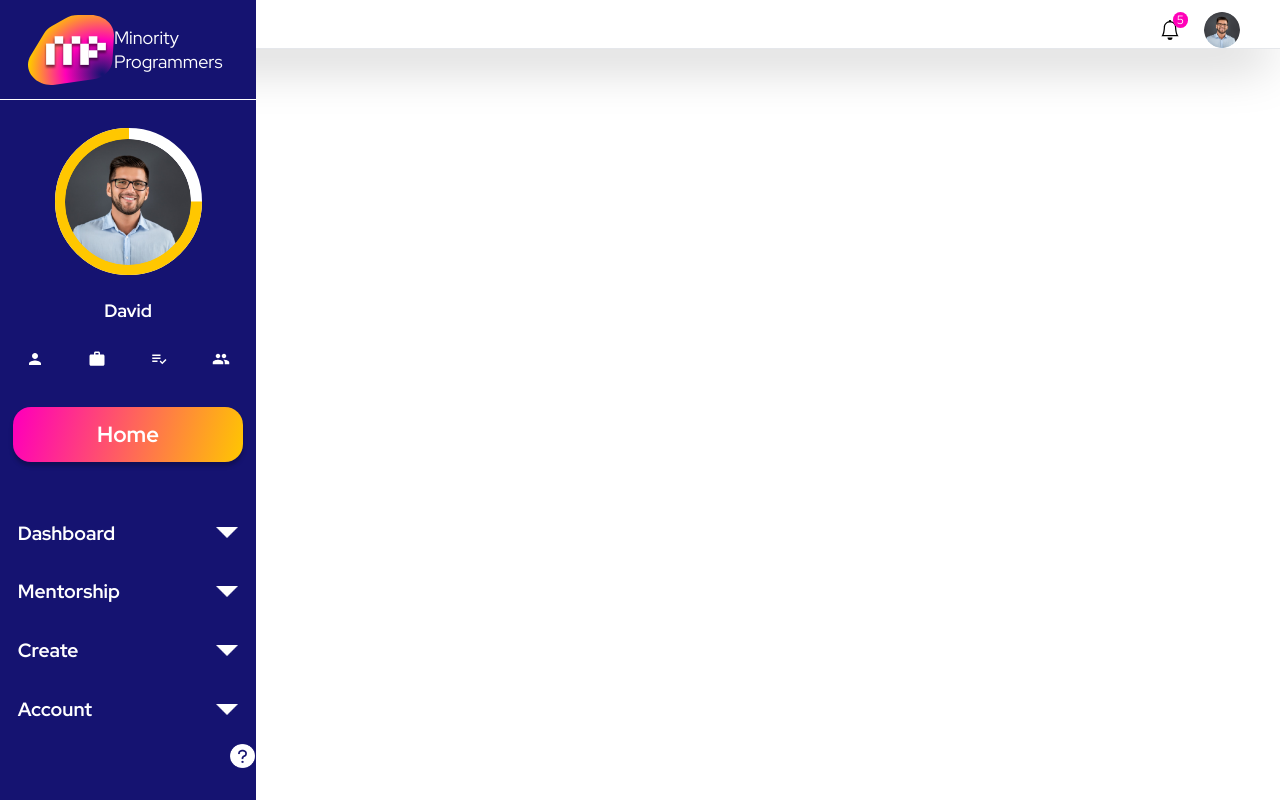
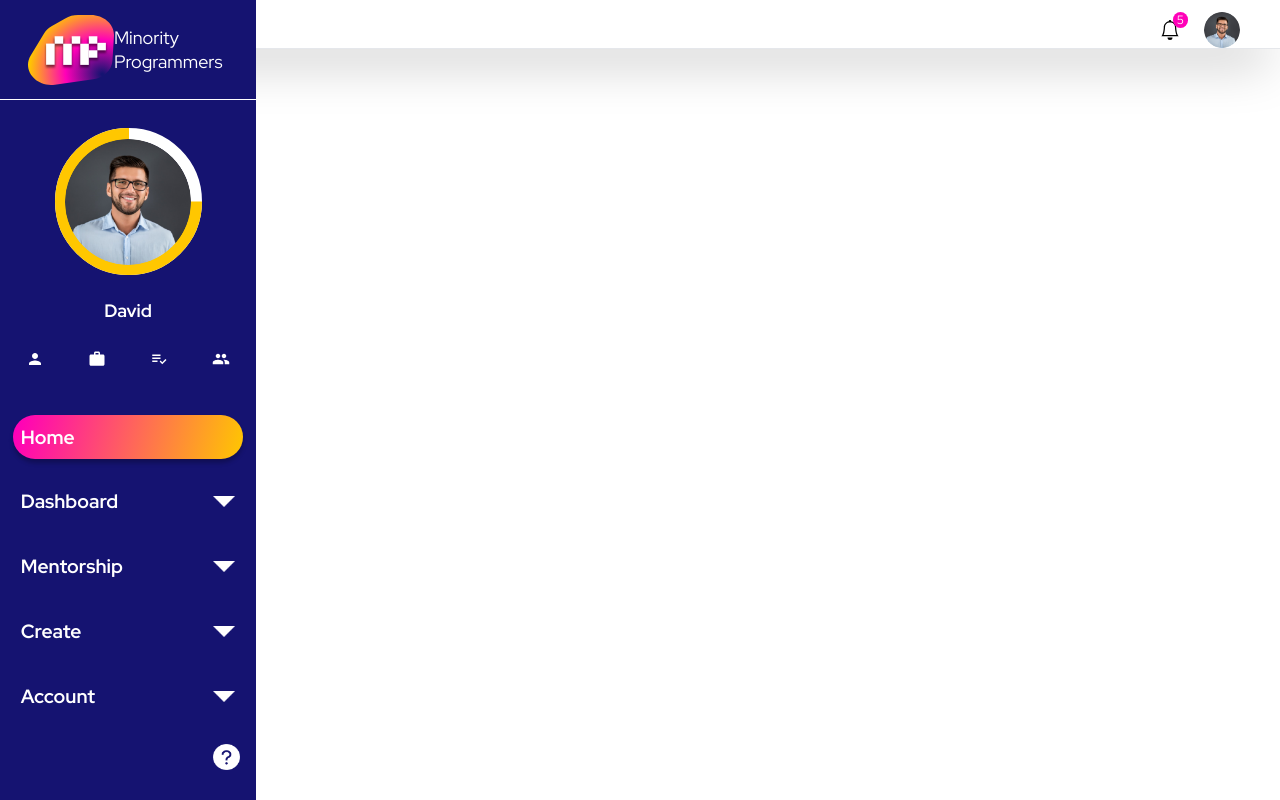
Before and after one commit to Husankhuja/mp-sidebar, a Next.js app: page / in a window 1280 px wide. Built offline with nearby package versions, Linux system fonts and the light colour scheme.

Commit message:
added hover effect and active class to headers

```diff
--- a/components/Button/button.module.css
+++ b/components/Button/button.module.css
@@ -6,8 +6,8 @@
     width: 90%;
     height: 91px;
     margin: 70px auto;
-    background: linear-gradient(104.61deg, #FF00B8 2.65%, #FF655B 51.83%, #FFC700 100%);
-    box-shadow: 0px 4px 4px rgba(0, 0, 0, 0.25);
+    /* background: linear-gradient(104.61deg, #FF00B8 2.65%, #FF655B 51.83%, #FFC700 100%);
+    box-shadow: 0px 4px 4px rgba(0, 0, 0, 0.25); */
     border-radius: 30px;
     text-decoration: none;
     font-family: 'Red Hat Display';
@@ -19,7 +19,7 @@
 }
 .button:hover {
     cursor: pointer;
-    background: #FF00B8;
+    /* background: #FF00B8; */
 }
 
 /* for screen sizes from 1920 - 2254 */
--- a/components/Button/index.jsx
+++ b/components/Button/index.jsx
@@ -5,7 +5,7 @@ import Styles from './button.module.css';
 const Button = () => {
 
     return (
-        <a href="#" className={Styles.button}>Home</a>
+        <a href="#" className={Styles.button + ' active'}>Home</a>
     );
 }
 
--- a/components/Dropdown/dropdown.module.css
+++ b/components/Dropdown/dropdown.module.css
@@ -10,7 +10,13 @@
     flex-direction: row;
     justify-content: space-between;
     align-items: center;
-    padding: 5px;
+    padding: 8px;
+    border-radius: 30px;
+
+}
+.dropdown:hover {
+    background: linear-gradient(104.61deg, #FF00B8 2.65%, #FF655B 51.83%, #FFC700 100%);
+    box-shadow: 0px 4px 4px rgba(0, 0, 0, 0.25);
 }
 .title {
     font-weight: 700;
@@ -20,15 +26,12 @@
 .dropdown img {
     width: 22px;
 }
-.dropdown:hover{
-    background: linear-gradient(left, #FF00B8, #FF655B,#FFC700);
-}
-/* Nav*/
+/* Navigation */
 .links {
     width: auto;
     margin: 10px;
     padding: 0 12px;
-    transition: display 2s;
+    /* transition: display 2s; */
     border-left: 1px #ffffff solid;
 }
 
@@ -36,25 +39,30 @@
     list-style: none;
     margin: 20px 0;
 }
-
 .a {
-    padding: 2px;
+    padding: 5px;
     text-decoration: none;
     font-weight: normal;
     font-size: 1.1rem;
     line-height: 24px;
     text-transform: capitalize;
     color: #ffffff;
+    border-radius: 30px;
+
 }
 .a:hover{
-    background: linear-gradient(left, #FF00B8, #FF655B,#FFC700);
+    background: linear-gradient(104.61deg, #FF00B8 2.65%, #FF655B 51.83%, #FFC700 100%);
+    box-shadow: 0px 4px 4px rgba(0, 0, 0, 0.25);
 }
-
 .hide {
     display: none;
 }
 #dropMenuImg {
     cursor: pointer;
+}
+.active {
+    background: linear-gradient(104.61deg, #FF00B8 2.65%, #FF655B 51.83%, #FFC700 100%);
+    box-shadow: 0px 4px 4px rgba(0, 0, 0, 0.25);
 }
 
 @media only screen and (max-width: 1150px) {
--- a/components/Dropdown/index.jsx
+++ b/components/Dropdown/index.jsx
@@ -1,25 +1,44 @@
-// styles
-import { useState } from 'react';
+import React, { useRef } from 'react';
+import { useEffect, useState } from 'react';
+import ReactDOM from 'react-dom';
 import Styles from './dropdown.module.css';
 
-export default function Index({ linksTitle, links }) {
-    // const linksTitle = links[0];
+export default function Index({linksTitle, links }) {
+    //Default display is none for sublinks
     const [display, setDisplay] = useState(false);
 
-    const handleClick = () => {
-        if (display === true)
+    //Default active class is applied on HOME header
+    const [activeElement, setActiveElement] = useState('home');
+
+    const handleClick = (e) => {
+        let header = e.target.parentElement.firstChild.innerText.toLowerCase();
+
+        if (display === true){
             setDisplay(false);
-        else
+            setActiveElement('home');
+        }
+        else if(display === false){
             setDisplay(true);
+            setActiveElement(header);
+        }
+
     }
-
     return (
         <div className={Styles.container}>
-            <div className={Styles.dropdown}>
+            <div className={linksTitle === activeElement
+                 ? Styles.dropdown + " " + Styles.active
+                 : Styles.dropdown}
+            >
                 <h4 className={Styles.title}>{linksTitle}</h4>
-                <img onClick={handleClick} src='./dropdown-icon.png' alt="dropdown-Icon" id={Styles.dropMenuImg} />
-            </div>
-            <ul className={display === true ? Styles.links : Styles.links && Styles.hide}>
+                {links.length > 0 ?
+                        <img onClick={handleClick}
+                                src='./dropdown-icon.png'
+                                alt="dropdown-Icon"
+                                id={Styles.dropMenuImg}
+                            />
+                        : null }
+             </div>
+            <ul className={display === true ? Styles.links : Styles.links + " " + Styles.hide}>
                 {links.map((link, index) => (
                     <li className={Styles.li} key={index}>
                         <a className={Styles.a} href="#">{link}</a>
--- a/components/SideBar/index.jsx
+++ b/components/SideBar/index.jsx
@@ -1,8 +1,8 @@
+import React, { Children, useEffect } from 'react'
 import SideBarHeader from '../SideBarHeader/index';
 import Profile from '../Profile/index';
 import Button from '../Button/index';
 import SideBarNav from '../SideBarNav/index';
-import { useState } from 'react';
 import ListOfLinks from '../../public/Links/ListOfLinks';
 import userData from '../../public/userData';
 
@@ -15,7 +15,7 @@ export default function SideBar({ Open = false }) {
     <div className={Open === true ? Styles.sidebar : `${Styles.sidebar} ${Styles.sidebarDisplay}`}>
       <SideBarHeader />
       <Profile userData={userData} />
-      <Button />
+      {/* <Button /> */}
       <SideBarNav linksArrTop={ListOfLinks} />
     </div>
   )
--- a/components/SideBarNav/sidebarnav.module.css
+++ b/components/SideBarNav/sidebarnav.module.css
@@ -1,19 +1,25 @@
 .sideBarNav {
     width: auto;
     height: 40vh;
+    margin-top: 5vh;
     display: flex;
     flex-direction: column;
     justify-content: flex-start;
     align-items: center;
+
 }
 
 .questionImg {
     width: 95%;
     margin: 5px auto;
+    display: flex;
+    flex-direction: column;
+    justify-content: flex-end;
+    align-items: flex-end;
+    padding: 10px;
+    cursor: pointer;
+
 }
 .questionImg img {
-    width: 10%;
-    position: relative;
-    left: 28vh;
-
+    width: 12%;
 }
--- a/public/Links/ListOfLinks.js
+++ b/public/Links/ListOfLinks.js
@@ -1,4 +1,5 @@
 export default {
+    'home': [],
     'dashboard': ['my wallet', 'my courses', 'my calendar', 'my chapter', 'my startups', 'my projects', 'messages'],
     'mentorship': ['status', 'my mentors', 'assignments'],
     'create': ['status'],
--- a/styles/globals.css
+++ b/styles/globals.css
@@ -8,6 +8,8 @@
     box-sizing: border-box;
     font-family: 'Red Hat Display', sans-serif;
 }
+
+/* Scrollbar styles */
 
 /* width */
 ::-webkit-scrollbar {
```
Also changed, not shown: components/SideBarNav/index.jsx (+7 -3 lines).
